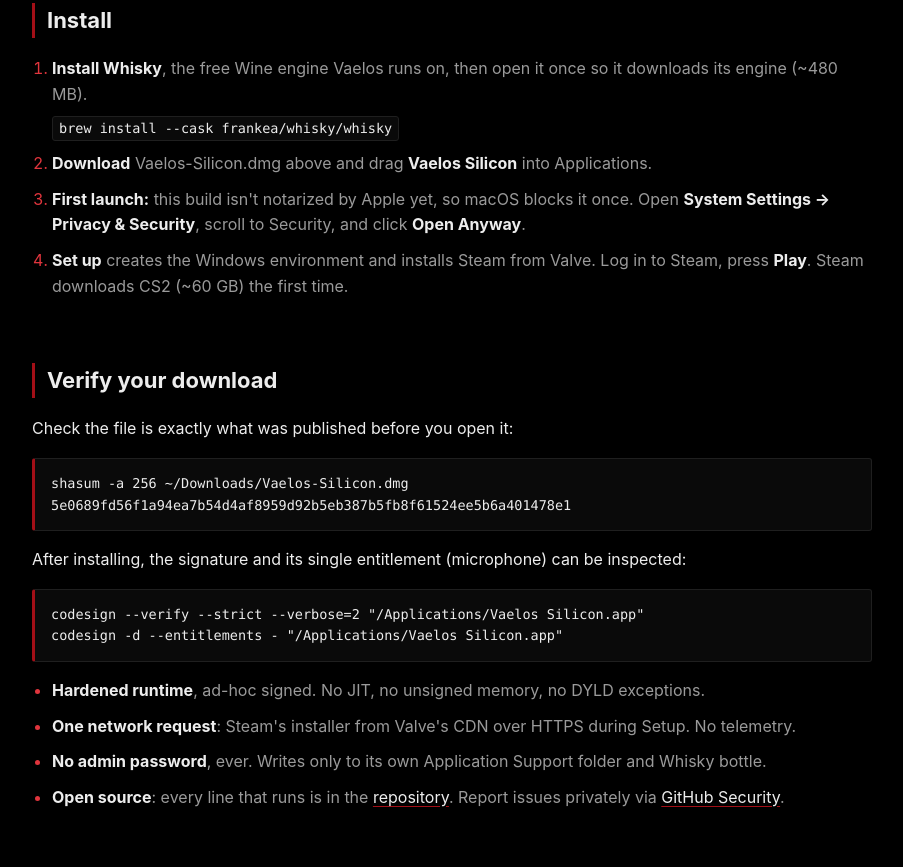
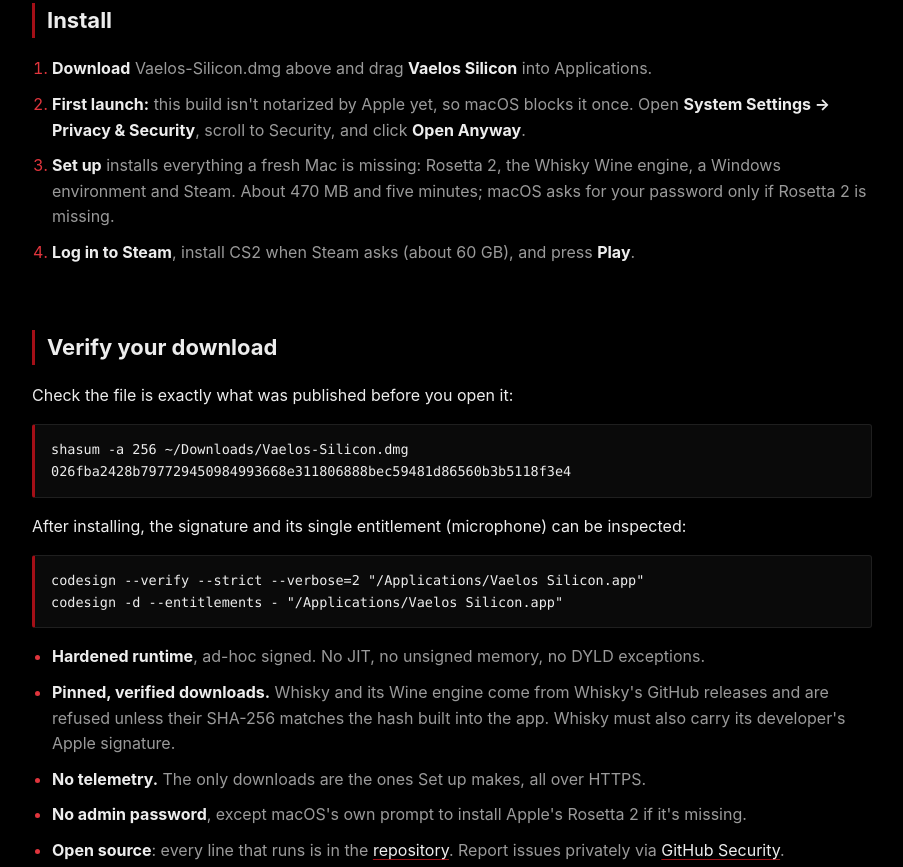
Before and after one commit to 0xzcr/rawr-silicon, a plain HTML site: page site/index.html in a window 1280 px wide. Shown: the part 1449-2316 px from the top of the page, without its empty margins (188-1091 px from the left). Drawn offline with Linux system fonts and the light colour scheme.

Commit message:
site: automatic setup, verified downloads, 0.2.0 checksum

```diff
--- a/site/index.html
+++ b/site/index.html
@@ -30,7 +30,7 @@
         voice chat static.</p>
       <div class="cta">
         <a class="button" href="https://github.com/0xzcr/vaelos-silicon/releases/latest/download/Vaelos-Silicon.dmg">Download for Mac</a>
-        <span class="meta">v0.1.0 · 2.2 MB · macOS 14+ · Apple Silicon · MIT</span>
+        <span class="meta">v0.2.0 · 2.2 MB · macOS 14+ · Apple Silicon · MIT</span>
       </div>
     </section>
 
@@ -60,13 +60,12 @@
     <section id="install" class="steps">
       <h2>Install</h2>
       <ol>
-        <li><b>Install Whisky</b>, the free Wine engine Vaelos runs on, then open it once so it downloads its engine (~480 MB).
-          <code>brew install --cask frankea/whisky/whisky</code></li>
         <li><b>Download</b> Vaelos-Silicon.dmg above and drag <b>Vaelos Silicon</b> into Applications.</li>
         <li><b>First launch:</b> this build isn't notarized by Apple yet, so macOS blocks it once. Open
           <b>System Settings → Privacy &amp; Security</b>, scroll to Security, and click <b>Open Anyway</b>.</li>
-        <li><b>Set up</b> creates the Windows environment and installs Steam from Valve. Log in to Steam,
-          press <b>Play</b>. Steam downloads CS2 (~60 GB) the first time.</li>
+        <li><b>Set up</b> installs everything a fresh Mac is missing: Rosetta 2, the Whisky Wine engine, a Windows
+          environment and Steam. About 470 MB and five minutes; macOS asks for your password only if Rosetta 2 is missing.</li>
+        <li><b>Log in to Steam</b>, install CS2 when Steam asks (about 60 GB), and press <b>Play</b>.</li>
       </ol>
     </section>
 
@@ -74,14 +73,16 @@
       <h2>Verify your download</h2>
       <p>Check the file is exactly what was published before you open it:</p>
       <pre><code>shasum -a 256 ~/Downloads/Vaelos-Silicon.dmg
-5e0689fd56f1a94ea7b54d4af8959d92b5eb387b5fb8f61524ee5b6a401478e1</code></pre>
+026fba2428b797729450984993668e311806888bec59481d86560b3b5118f3e4</code></pre>
       <p>After installing, the signature and its single entitlement (microphone) can be inspected:</p>
       <pre><code>codesign --verify --strict --verbose=2 "/Applications/Vaelos Silicon.app"
 codesign -d --entitlements - "/Applications/Vaelos Silicon.app"</code></pre>
       <ul class="points">
         <li><b>Hardened runtime</b>, ad-hoc signed. No JIT, no unsigned memory, no DYLD exceptions.</li>
-        <li><b>One network request</b>: Steam's installer from Valve's CDN over HTTPS during Setup. No telemetry.</li>
-        <li><b>No admin password</b>, ever. Writes only to its own Application Support folder and Whisky bottle.</li>
+        <li><b>Pinned, verified downloads.</b> Whisky and its Wine engine come from Whisky's GitHub releases and are
+          refused unless their SHA-256 matches the hash built into the app. Whisky must also carry its developer's Apple signature.</li>
+        <li><b>No telemetry.</b> The only downloads are the ones Set up makes, all over HTTPS.</li>
+        <li><b>No admin password</b>, except macOS's own prompt to install Apple's Rosetta 2 if it's missing.</li>
         <li><b>Open source</b>: every line that runs is in the <a href="https://github.com/0xzcr/vaelos-silicon">repository</a>.
           Report issues privately via <a href="https://github.com/0xzcr/vaelos-silicon/security">GitHub Security</a>.</li>
       </ul>
@@ -96,8 +97,8 @@ codesign -d --entitlements - "/Applications/Vaelos Silicon.app"</code></pre>
       </details>
       <details>
         <summary>Why does it need Whisky?</summary>
-        <p>Whisky ships a maintained, signed Wine 11 build with DXMT and DXVK. Vaelos drives it directly instead of
-          redistributing it, so you get Whisky's updates and Vaelos stays a 2 MB download.</p>
+        <p>Whisky ships a maintained, signed Wine 11 build with DXMT and DXVK. Set up downloads and checks it for you,
+          so there's nothing to install by hand, and Vaelos itself stays a 2 MB download.</p>
       </details>
       <details>
         <summary>My teammates hear static.</summary>
```
